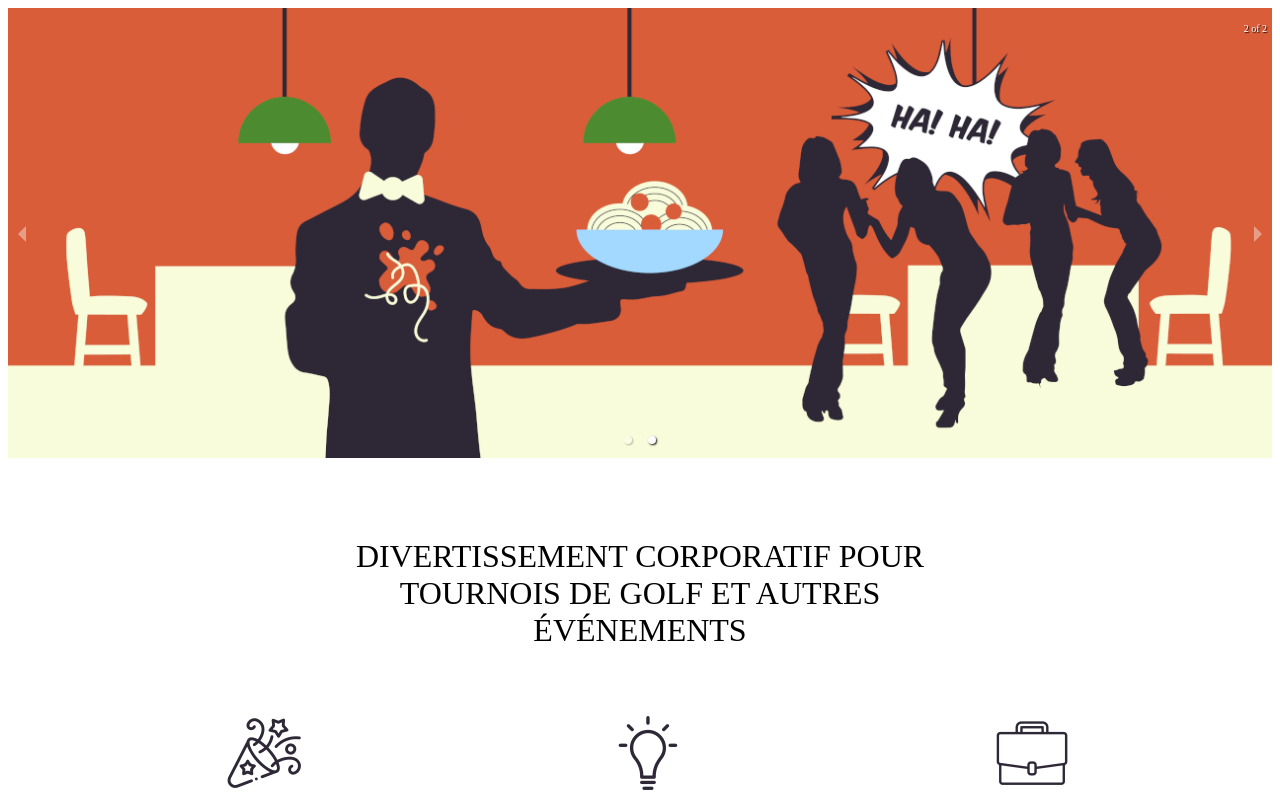
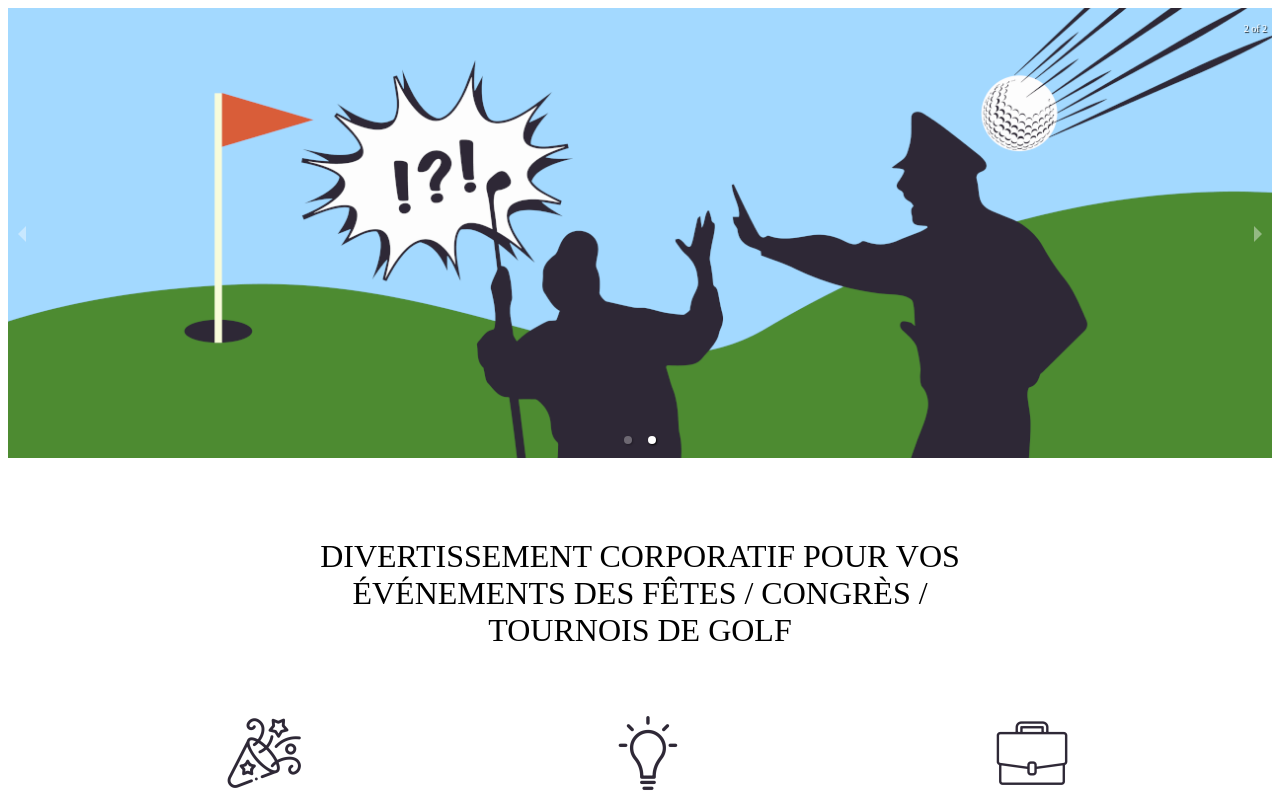
Before and after one commit to jeececab/denissenechal, a Next.js app: page / in a window 1280 px wide. Shown: the top 800 px of the page. Built offline with nearby package versions, Linux system fonts and the light colour scheme.

Commit message:
changed sectionA text and carousel order

```diff
--- a/components/Home/HomeCarousel.js
+++ b/components/Home/HomeCarousel.js
@@ -7,12 +7,12 @@ export default function HomeCarousel() {
     <div className="max-width-container">
       <Carousel showThumbs={false} autoPlay infiniteLoop interval={5000}>
         <div className={styles.image}>
+          <img src="/assets/images/serveur-mobile.png" />
+          <img src="/assets/images/serveur.png" />
+        </div>
+        <div className={styles.image}>
           <img src="/assets/images/golf-mobile.png" />
           <img src="/assets/images/golf.png" />
-        </div>
-        <div className={styles.image}>
-          <img src="/assets/images/serveur-mobile.png" />
-          <img src="/assets/images/serveur.png" />
         </div>
       </Carousel>
     </div>
--- a/components/Home/SectionA.js
+++ b/components/Home/SectionA.js
@@ -3,7 +3,7 @@ import styles from '../../styles/SectionA.module.css';
 export default function SectionA() {
   return (
     <div className={`${styles.container} max-width-container`}>
-      <h1>Divertissement corporatif pour tournois de golf et autres événements</h1>
+      <h1>Divertissement corporatif pour vos événements des fêtes / congrès / tournois de golf</h1>
       <div className={styles.cardContainer}>
         <div className={styles.card}>
           <div className={styles.image}>
```
